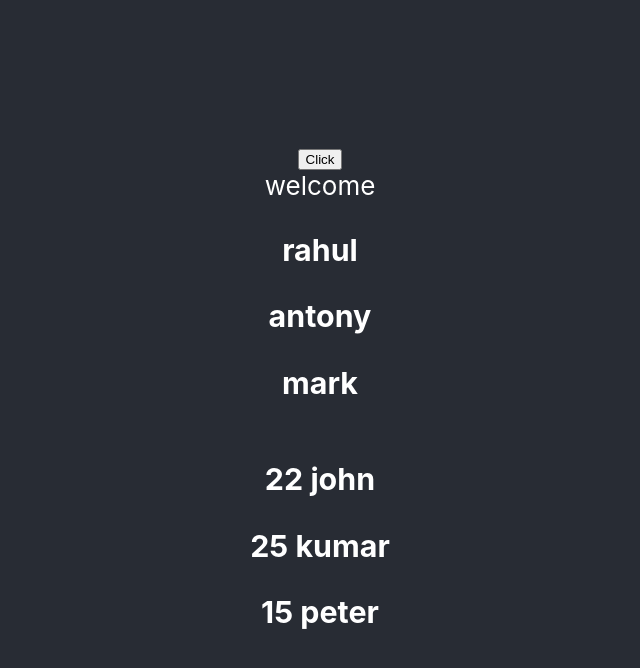
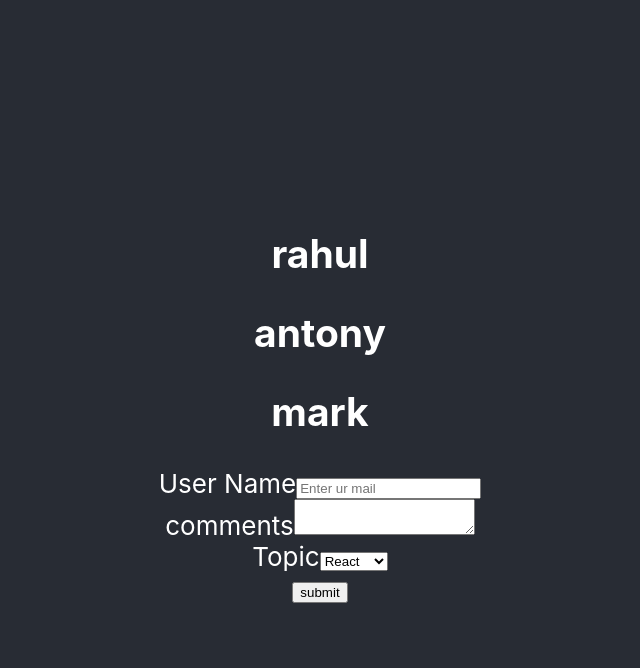
Before and after one commit to ChristopherA11/code-Evalution, a React (Create React App) app: page / in a window 1280 px wide. Shown: the top 668 px of the page, without its empty margins (320-960 px from the left). Built offline with nearby package versions, Linux system fonts and the light colour scheme.

Commit message:
some change added

```diff
--- a/src/App.js
+++ b/src/App.js
@@ -1,7 +1,9 @@
 // import logo from './logo.svg';
 import './App.css';
+import Email from './Classes/Email';
+// import NameList from './Classes/NameList';
 import List from './Classes/List';
-import NameList from './Classes/NameList';
+// import NameList from './Classes/NameList';
 // import Greet from './Components/Greet';
 // import Welcome from './Classes/Welcome';
 // import ClassState from './Classes/ClassState';
@@ -9,8 +11,8 @@ import NameList from './Classes/NameList';
 // import ButEle from './Components/Event/ButEle';
 // import Event from './Classes/Event';
 // import EventCls from './Classes/EventCls';
-import ParanentCom from './Classes/ParanentCom';
-import UserGreeting from './Classes/UserGreeting';
+// import ParanentCom from './Classes/ParanentCom';
+// import UserGreeting from './Classes/UserGreeting';
 // import Hello from './Components/Hello';
 
 function App() {
@@ -18,12 +20,14 @@ function App() {
     <div className="App">
       <header className="App-header">
         {/* <Greet name="john" heroName="super hero" /> */}
-        <ParanentCom />
-        <UserGreeting />
+        {/* <ParanentCom /> */}
+        {/* <UserGreeting /> */}
         <List/>
-        <NameList/>
+        <Email/>
+        {/* <NameList/> */}
          {/* <ClassState /> */}
          {/* <ButEle /> */}
+         {/* <NameList /> */}
          {/* <Event /> */}
          {/* <EventCls /> */}
          {/* <CounteClass/> */}
--- /dev/null
+++ b/src/Classes/Child.js
@@ -0,0 +1,9 @@
+import React from 'react'
+
+function Child({person}) {
+  return (
+    <div>i am {person.name}</div>
+  )
+}
+
+export default Child
--- /dev/null
+++ b/src/Classes/Email.js
@@ -0,0 +1,64 @@
+import React, { Component } from 'react'
+
+class Email extends Component {
+    constructor(props){
+        super(props)
+        this.state = {
+            email: "",
+            message: "",
+            Topic:"React",
+        }
+    }
+    handelChange(e){
+      this.setState({
+        email:e.target.value
+      })
+    }
+
+    handelComments = e =>{
+        this.setState({
+            message:e.target.value
+        })
+    }
+
+    handelTopic = e => {
+        this.setState({
+            Topic:e.target.value
+        })
+    }
+    handelSubmit = e => {
+        alert (`${this.state.message},${this.state.Topic} ${this.state.email}`)
+        e.preventDefault()
+    }
+  render() {
+    const {message,email,Topic} = this.state
+    return (
+      <form onSubmit={this.handelSubmit}>
+        <label >User Name</label>
+        <input
+            type="text"
+            id='mail'
+            placeholder='Enter ur mail'
+            value ={email}
+            onChange={(e) => this.handelChange(e)}
+         />
+         <div>
+         <label>comments</label>
+         <textarea
+            value={message}
+            onChange={this.handelComments}></textarea>
+         </div>
+         <div>
+            <label value={Topic} onChange={this.handelTopic}>Topic</label>
+            <select>
+                <option value="react">React</option>
+                <option value="angular">Angular</option>
+                <option value="vue">Vue</option>
+            </select>
+         </div>
+         <button type='submit'>submit</button>
+      </form>
+    )
+  }
+}
+export default Email
--- a/src/Classes/Event.js
+++ b/src/Classes/Event.js
@@ -1,6 +1,6 @@
 import React, { Component } from 'react'
 
-export class Event extends Component {
+class Event extends Component {
     handelClick(){
         console.log("button Clicked");
     }
--- a/src/Classes/EventCls.js
+++ b/src/Classes/EventCls.js
@@ -1,6 +1,6 @@
 import React, { Component } from 'react'
 
-export class EventCls extends Component {
+class EventCls extends Component {
     constructor(props){
         super(props)
         this.state={
--- a/src/Classes/List.js
+++ b/src/Classes/List.js
@@ -2,11 +2,9 @@ import React from 'react'
 
 const List = () => {
     const names = ["rahul", "antony", "mark"]
+    const nameList = names.map((item,index) => <h2 key={index}>{item}</h2>)
   return (
-    <div>
-        {names.map(name =>
-            <h3>{name}</h3>)}
-    </div>
+    <div>{nameList}</div>
   )
 }
 
--- a/src/Classes/NameList.js
+++ b/src/Classes/NameList.js
@@ -1,4 +1,5 @@
 import React from 'react'
+import Child from './Child'
 
 function NameList() {
     const personList = [
@@ -7,8 +8,9 @@ function NameList() {
         {id: 2, name: "peter", age: 15},
     ]
 
-    const conList = personList.map((person)=>(<h3>{person.age} {person.name}</h3>))
+    const conList = personList.map(person=> <Child key= {person.id}person={person }/>)
   return   <div>{conList}</div>
+
 
 
 }
--- a/src/Classes/Welcome.js
+++ b/src/Classes/Welcome.js
@@ -3,10 +3,10 @@ import React, { Component } from "react";
 
 class Welcome extends Component {
     render(){
-       // const {name} = this.props //use class component destuctring render
+       const {name} = this.props //use class component destuctring render
     return(
         <div>
-            <h1>welcome {this.props.name}</h1>
+            <h1>welcome {name}</h1>
         </div>
     )
     }
--- a/src/Components/Event/ButEle.js
+++ b/src/Components/Event/ButEle.js
@@ -11,4 +11,4 @@ const ButEle = () => {
   )
 }
 
-export default ButEle
+export default ButEle;
```
